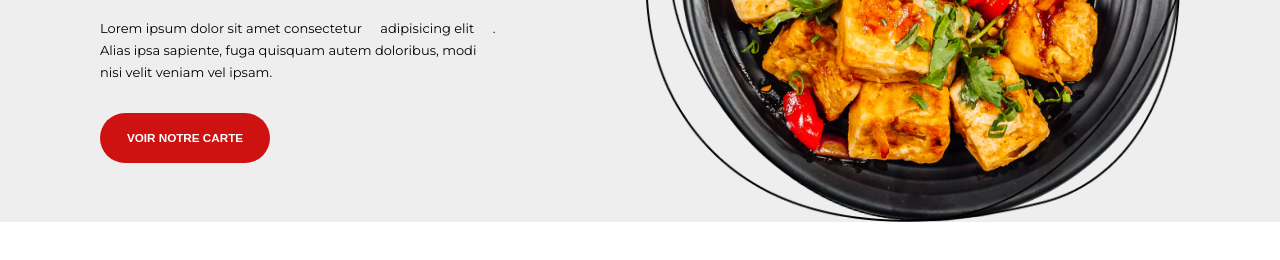
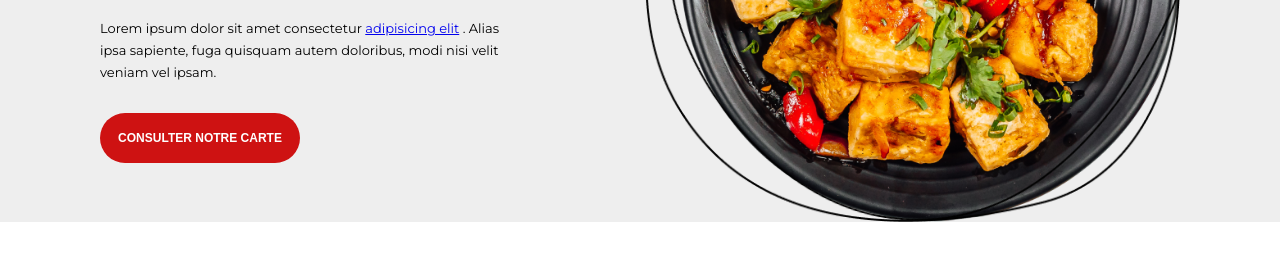
Before and after one commit to WEBALT-g/TP_int-gration_delicious_untree.co, a plain HTML site: page index.html in a window 1280 px wide. Shown: the part 438-698 px from the top of the page. Drawn offline with Linux system fonts and the light colour scheme.

Commit message:
blocage sur bouton

```diff
--- a/css/main.css
+++ b/css/main.css
@@ -41,7 +41,7 @@ header {
     margin: 10px 20px 10px 10px;
 }
 
-a {
+.wrapper a {
     text-decoration: none;
     color: black;
     padding: 15px;
@@ -103,11 +103,19 @@ header .dropdown-1 :hover {
 
 .btn-carte {
     height: 50px;
-    width: 170px;
+    width: 200px;
+    background-color: #CE1212;
     border-radius: 30px;
     border: none;
-    background-color: #CE1212;
+}
+
+.btn-carte:hover {
+    background-color: #a70e0e;
+}
+
+.btn-carte a {
     text-transform: uppercase;
+    text-decoration: none;
     color: white;
     font-weight: bold;
     font-size: 0.9em;
--- a/index.html
+++ b/index.html
@@ -71,9 +71,10 @@
                     . Alias ipsa sapiente, fuga quisquam autem doloribus, modi nisi velit veniam vel ipsam.
                 </p>
 
-                <button class="btn-carte">
-                    <div href="#">Voir notre carte</div>
+                <button class="btn-carte" type="button">
+                    <a href="#">Consulter notre carte</a>
                 </button>
+
             </div>
 
             <div class="right-container">
```
